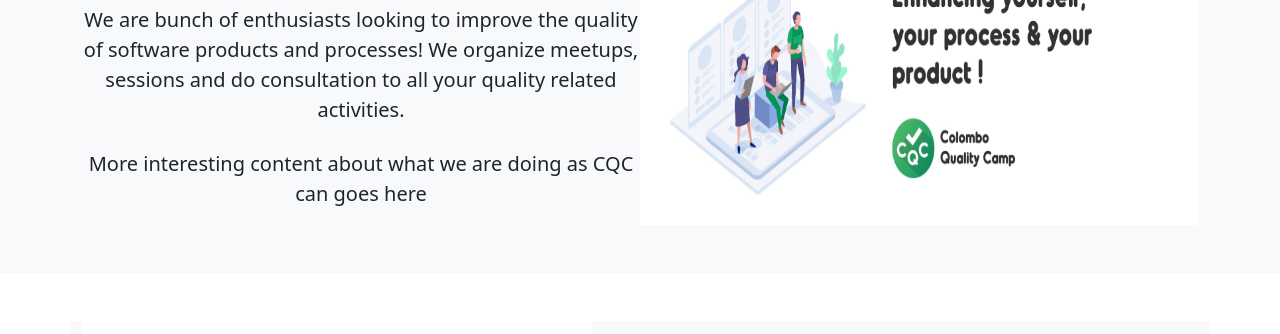
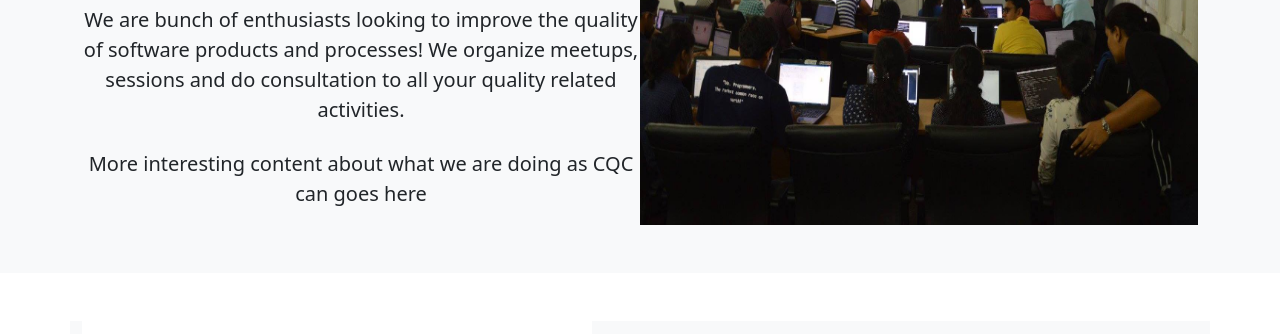
Before and after one commit to Chamalasela/cqc, a plain HTML site: page index.html in a window 1280 px wide. Shown: the part 171-505 px from the top of the page. Drawn offline with nearby package versions, Linux system fonts and the light colour scheme.

Commit message:
Update index.html

```diff
--- a/index.html
+++ b/index.html
@@ -53,7 +53,8 @@
                 More interesting content about what we are doing as CQC can goes here
             </p>
            </div>
-           <img class="img-fluid w-50" src="img/coverPage.jpg" alt="">
+           <!--<img class="img-fluid w-50" src="img/coverPage.jpg" alt="">-->
+            <img class="img-fluid w-50" src="img/crowdImage.jpeg" alt="">
         </div>
        </div>
     </section>
```
